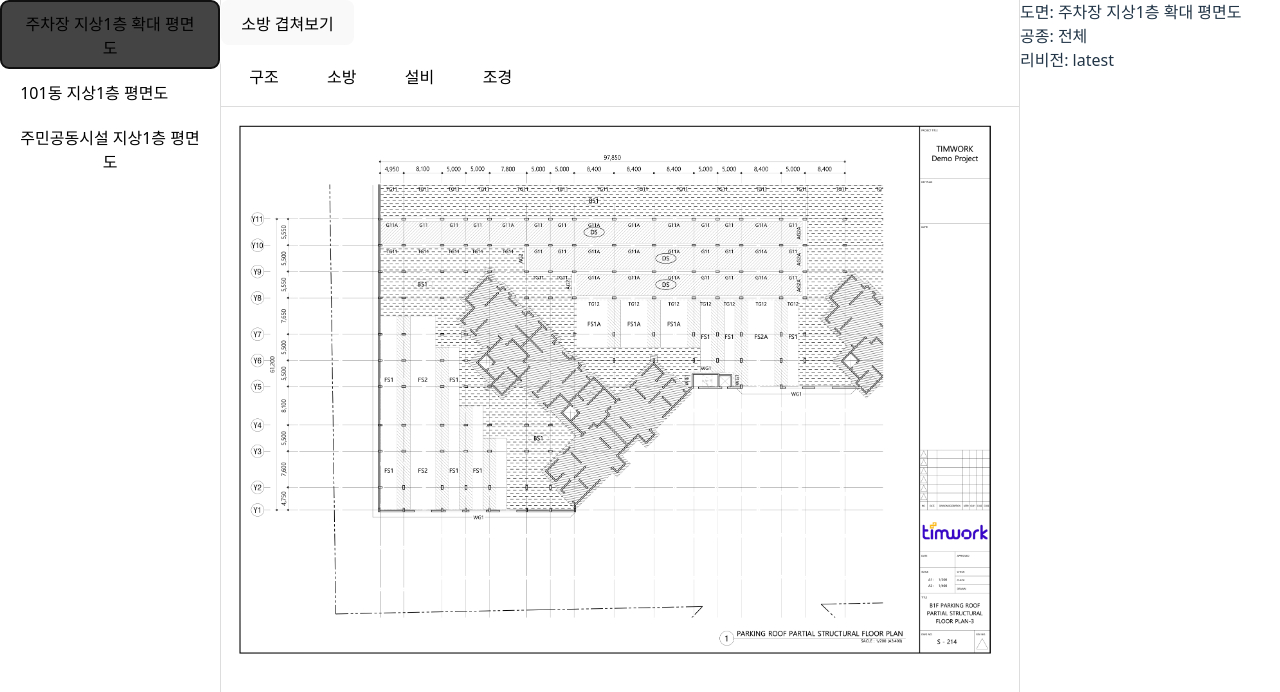
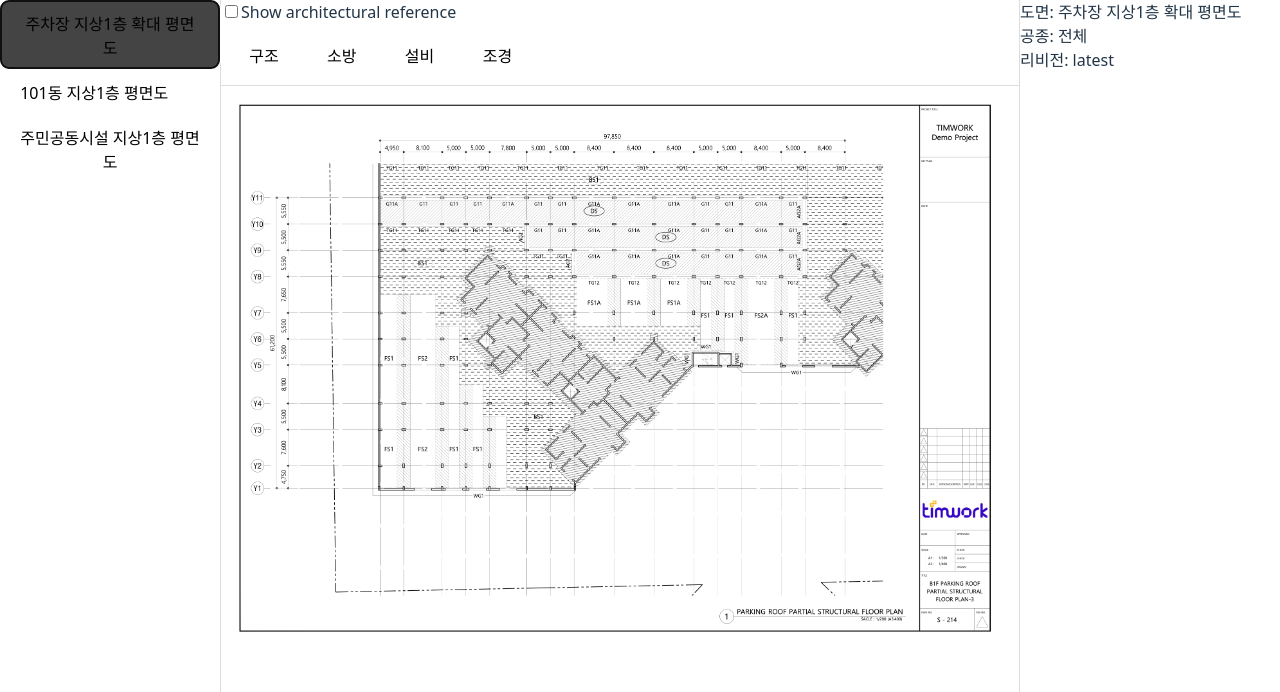
Before and after one commit to Donghunn-Lee/drawing-viewer, a React (Vite) app: page / in a window 1280 px wide. Both pictures are taken after a click on the button "주차장 지상1층 확대 평면도". Shown: the top 692 px of the page. Built offline with nearby package versions, Linux system fonts and the light colour scheme.

Commit message:
refactor: align overlay UX with architectural reference model

```diff
--- a/src/entities/drawing/selectors.ts
+++ b/src/entities/drawing/selectors.ts
@@ -56,15 +56,15 @@ export function getBaseImageSrc({
   return `/drawings/${drawing.image}`;
 }
 
-export function getOverlayImageSrc(
-  drawing: Drawing,
-  overlayDiscipline: string | null,
-): string | null {
-  if (!overlayDiscipline) return null;
+// NOTE: overlay always uses architectural reference image
+export function getOverlayImageSrc(drawing: Drawing): string | null {
+  const disciplines = drawing.disciplines;
+  if (!disciplines) return null;
 
-  const discipline = drawing.disciplines?.[overlayDiscipline];
+  // find any discipline that references architectural base
+  const reference = Object.values(disciplines).find((d) => d.imageTransform?.relativeTo);
 
-  if (!discipline?.imageTransform?.relativeTo) return null;
+  if (!reference?.imageTransform?.relativeTo) return null;
 
-  return `/drawings/${discipline.imageTransform.relativeTo}`;
+  return `/drawings/${reference.imageTransform.relativeTo}`;
 }
--- a/src/widgets/ViewerPane/index.tsx
+++ b/src/widgets/ViewerPane/index.tsx
@@ -11,11 +11,18 @@ type Props = {
   setContext: React.Dispatch<React.SetStateAction<ViewerContext>>;
 };
 
+type OverlayState = {
+  enabled: boolean;
+  opacity: number;
+};
+
 export const ViewerPane = ({ context, setContext }: Props) => {
   const [activeDiscipline, setActiveDiscipline] = useState<string | null>(null);
   const [activeRevision, setActiveRevision] = useState<string | null>(null);
-  const [overlayDiscipline, setOverlayDiscipline] = useState<string | null>(null);
-  const [overlayOpacity, setOverlayOpacity] = useState(0.5);
+  const [overlay, setOverlay] = useState<OverlayState>({
+    enabled: false,
+    opacity: 0.5,
+  });
 
   const activeDrawingId = context.activeDrawingId;
   const drawing = activeDrawingId ? metadata.drawings[activeDrawingId] : null;
@@ -37,6 +44,13 @@ export const ViewerPane = ({ context, setContext }: Props) => {
     setContext((prev) => ({
       ...prev,
       activeRevision: revision,
+    }));
+  };
+
+  const toggleOverlay = () => {
+    setOverlay((prev) => ({
+      ...prev,
+      enabled: !prev.enabled,
     }));
   };
 
@@ -64,11 +78,18 @@ export const ViewerPane = ({ context, setContext }: Props) => {
   const revisions = disciplineData?.revisions ?? [];
 
   const baseSrc = getBaseImageSrc({ drawing, activeDiscipline, activeRevision });
-  const overlaySrc = getOverlayImageSrc(drawing, overlayDiscipline);
+  const overlaySrc = overlay.enabled ? getOverlayImageSrc(drawing) : null;
+
+  console.log(overlaySrc);
 
   return (
     <div>
-      <button onClick={() => setOverlayDiscipline('소방')}>소방 겹쳐보기</button>
+      <div>
+        <label>
+          <input type="checkbox" checked={overlay.enabled} onChange={toggleOverlay} />
+          Show architectural reference
+        </label>
+      </div>
 
       <div style={{ padding: 8, borderBottom: '1px solid #ddd' }}>
         <div style={{ display: 'flex', gap: 8 }}>
@@ -116,7 +137,7 @@ export const ViewerPane = ({ context, setContext }: Props) => {
               top: 0,
               left: 0,
               width: '100%',
-              opacity: overlayOpacity,
+              opacity: overlay.opacity,
               pointerEvents: 'none',
             }}
           />
```
